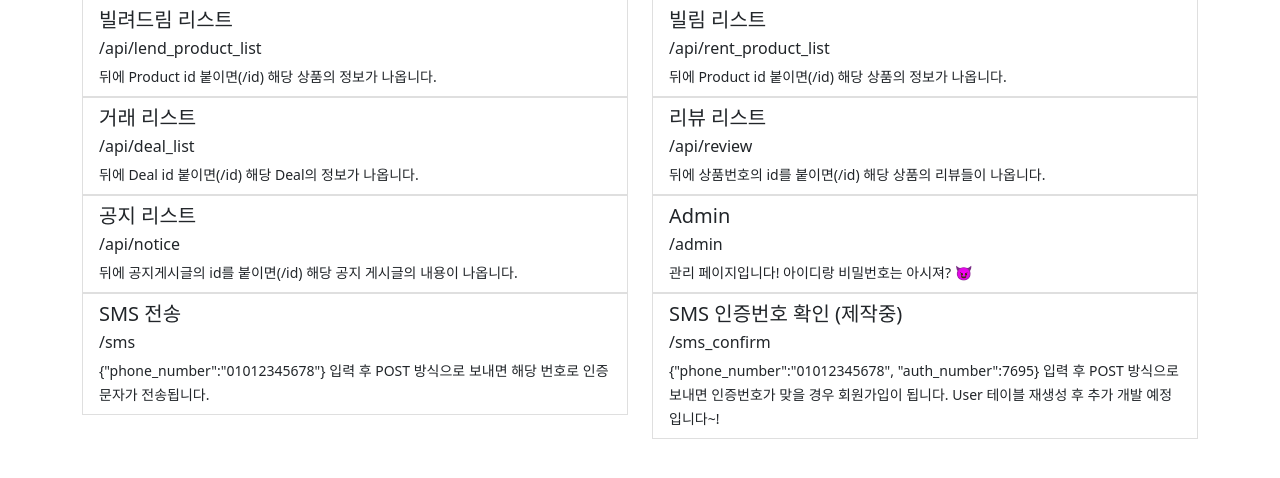
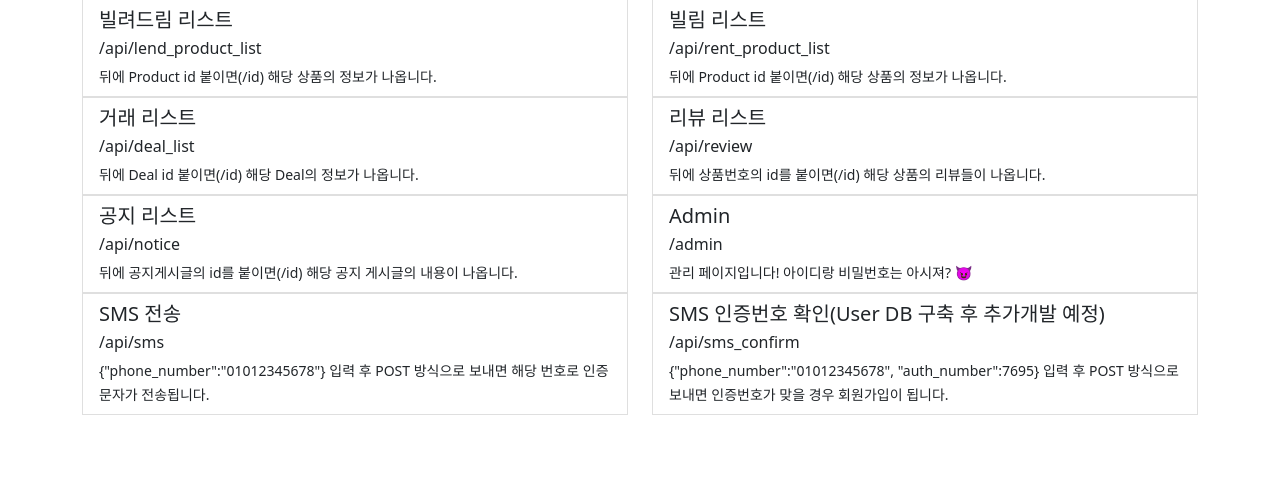
Before and after one commit to SRCdevvv/BillRun_back, a Django app: page / in a window 1280 px wide. Shown: the part 203-681 px from the top of the page. Run offline with Django 3.2, Linux system fonts and the light colour scheme.

Commit message:
Update main.html

```diff
--- a/api/templates/api/main.html
+++ b/api/templates/api/main.html
@@ -104,18 +104,18 @@
                         <div class="d-flex w-100 justify-content-between">
                             <h5 class="mb-1">SMS 전송</h5>
                         </div>
-                        <p class="mb-1">/sms</p>
+                        <p class="mb-1">/api/sms</p>
                         <small>{"phone_number":"01012345678"} 입력 후 POST 방식으로 보내면 해당 번호로 인증 문자가 전송됩니다.</small>
                     </a>
                 </div>
                 <div class="col-sm-6">
                     <a href="{% url 'api:sms_confirm' %}" class="list-group-item list-group-item-action">
                         <div class="d-flex w-100 justify-content-between">
-                            <h5 class="mb-1">SMS 인증번호 확인 (제작중)</h5>
+                            <h5 class="mb-1">SMS 인증번호 확인(User DB 구축 후 추가개발 예정)</h5>
                         </div>
-                        <p class="mb-1">/sms_confirm</p>
+                        <p class="mb-1">/api/sms_confirm</p>
                         <small>{"phone_number":"01012345678", "auth_number":7695} 입력 후 POST 방식으로 보내면 인증번호가 맞을 경우 회원가입이 됩니다.
-                        User 테이블 재생성 후 추가 개발 예정입니다~!</small>
+                        </small>
                     </a>
                 </div>
             </div>
```
